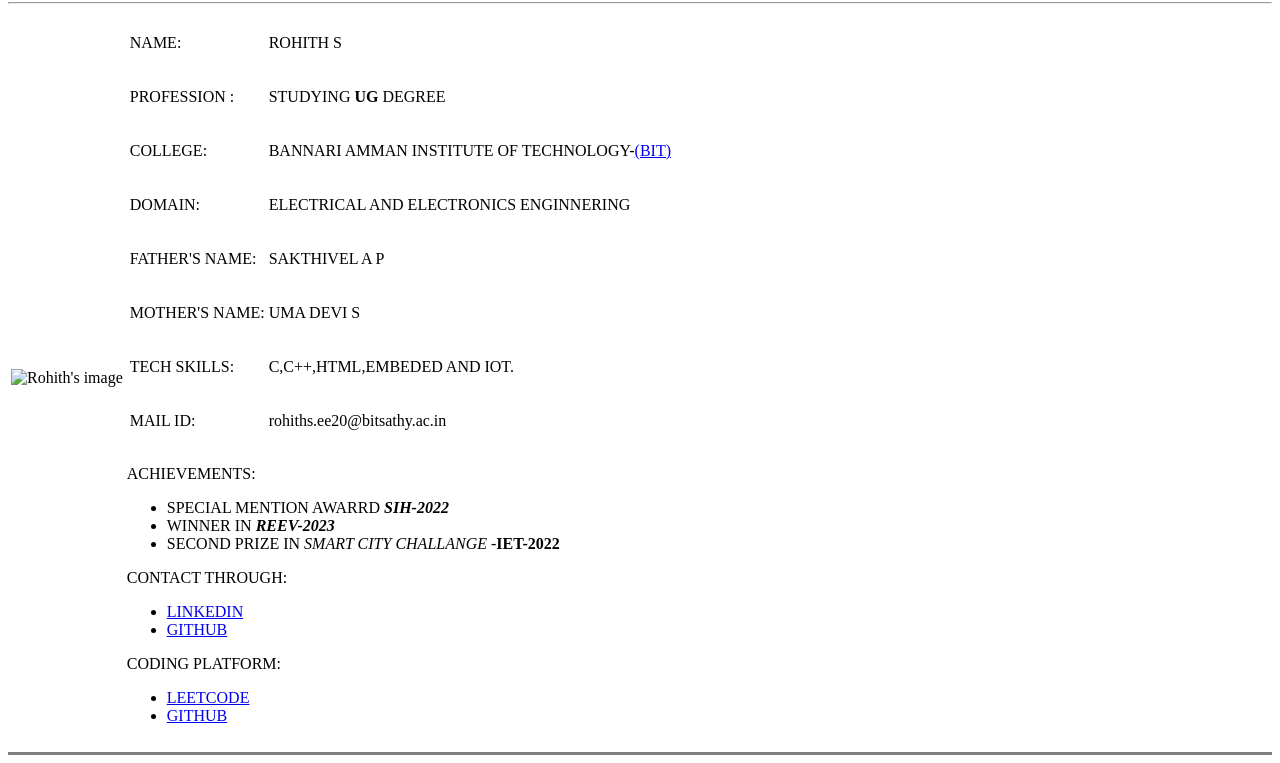
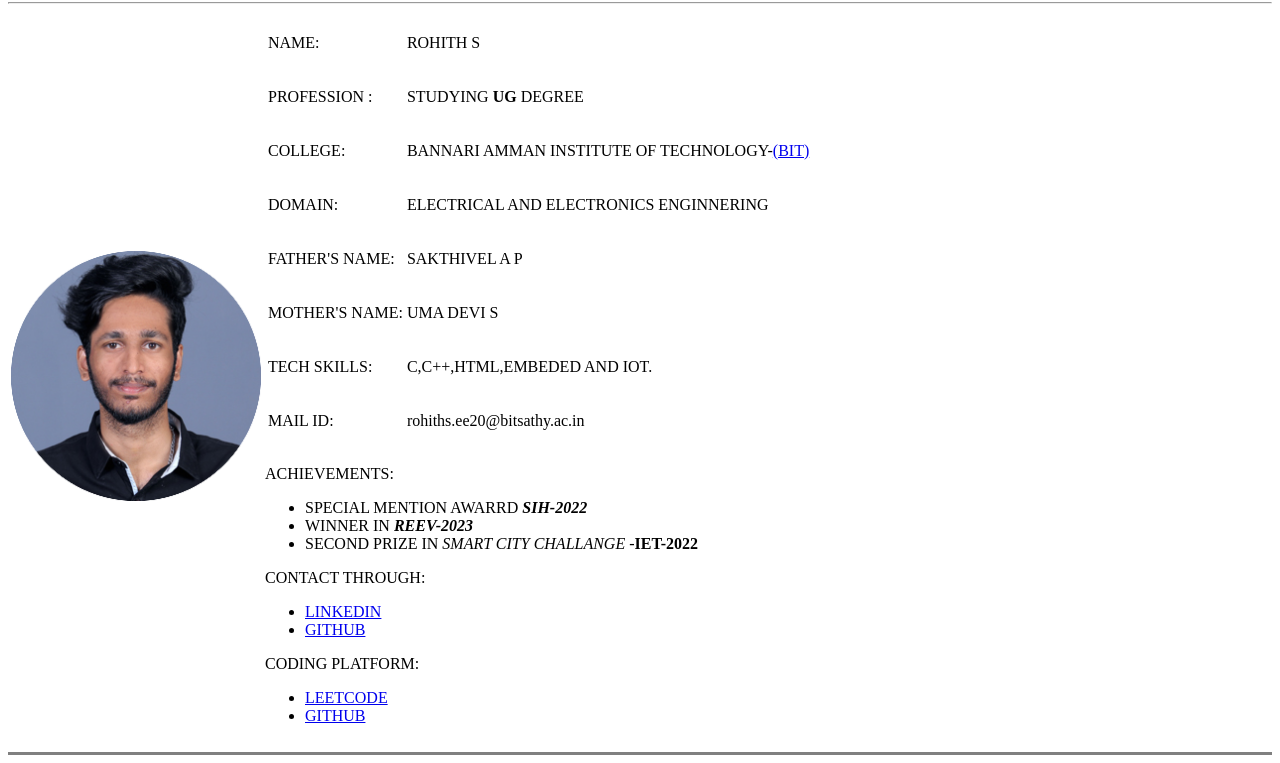
Before and after one commit to ROHITHSAKTHIVEL/CV, a plain HTML site: page Personal Info.html in a window 1280 px wide. Shown: the part 78-841 px from the top of the page. Drawn offline with Linux system fonts and the light colour scheme.

Commit message:
Update Personal Info.html

```diff
--- a/Personal Info.html
+++ b/Personal Info.html
@@ -11,7 +11,7 @@
         <div>
             <table ceilspacing="10">
                 <tr>
-                    <td><img width="250"src="images/image.png" alt="Rohith's image"></td>
+                    <td><img width="250"src="image.png" alt="Rohith's image"></td>
                     <td><table ceilspacing="0">
                            <tr><td><p> NAME:</p></td><td><p>ROHITH S</p></td></tr>
                            <tr><td><p> PROFESSION :</p></td><td>STUDYING <strong>UG </strong>DEGREE</td></tr>
```
